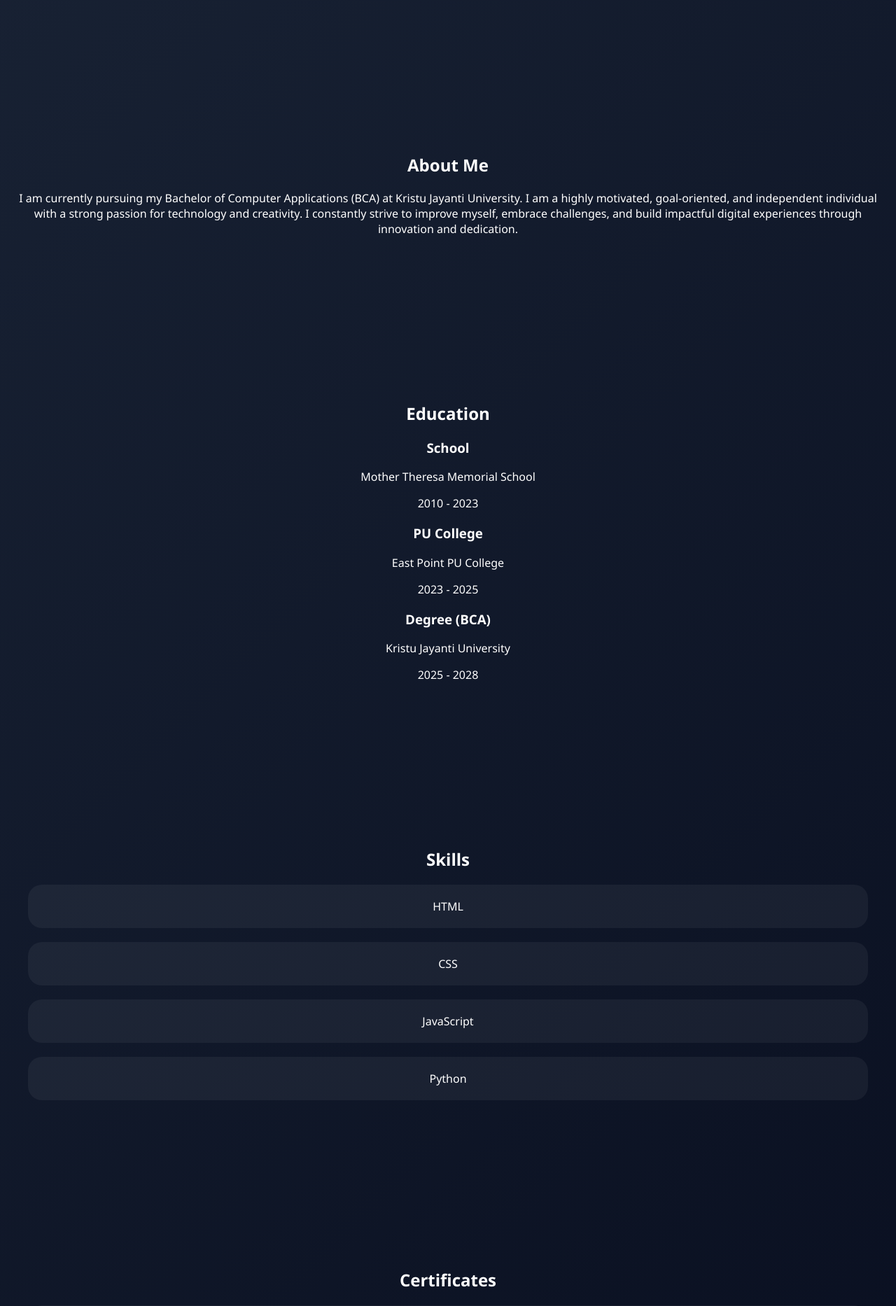
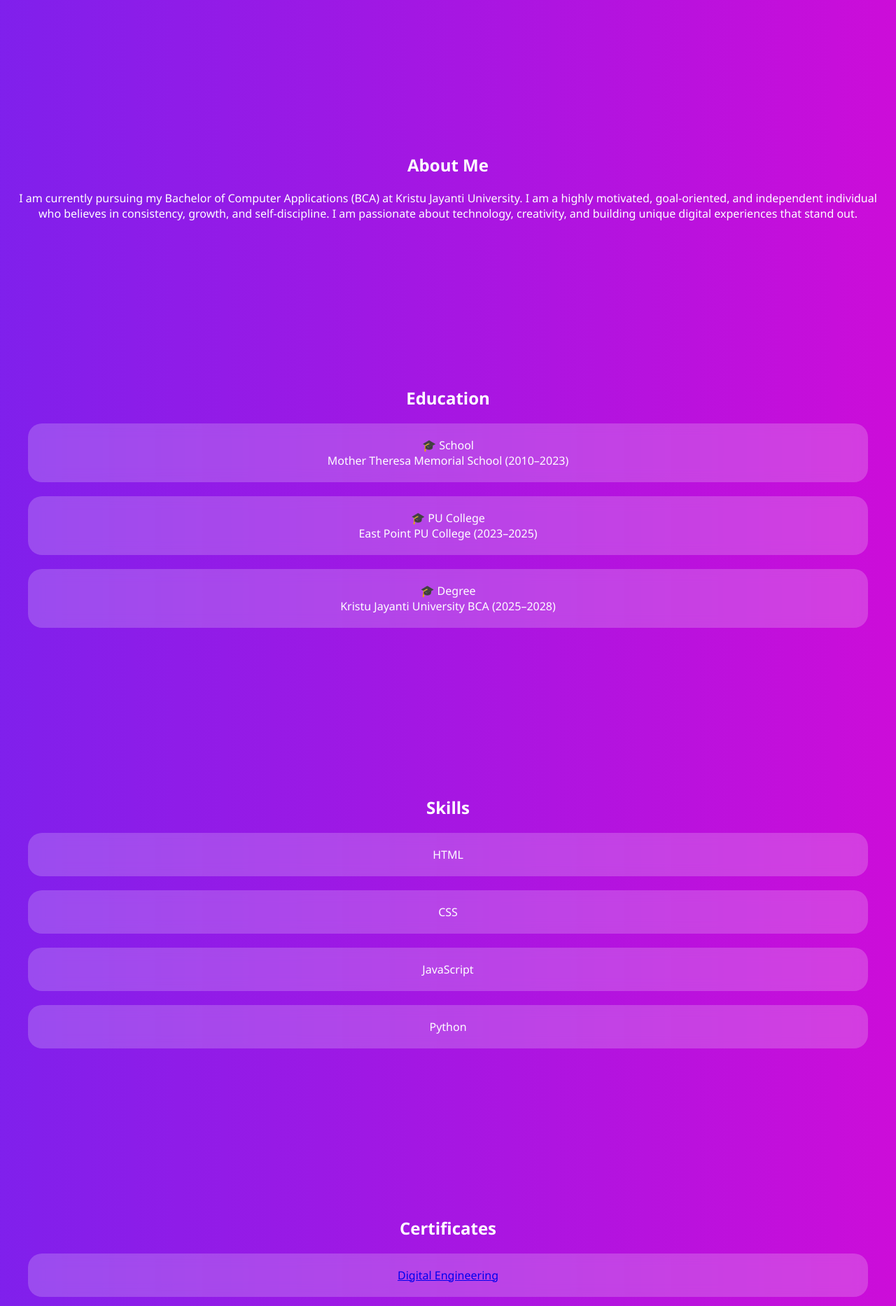
Before and after one commit to daminimnaidu777/MyPortfolio, a Flask app: page / in a window 1280 px wide. Shown: the part 901-2767 px from the top of the page at 70% size. Run offline with Flask 3, Linux system fonts and the light colour scheme; some libraries are stand-ins or nearby versions.

Commit message:
new changes

```diff
--- a/static/style.css
+++ b/static/style.css
@@ -1,190 +1,158 @@
 body {
-    margin: 0;
-    font-family: 'Segoe UI';
-    color: white;
-    background: linear-gradient(-45deg, #0f172a, #020617, #1e293b, #020617);
-    background-size: 400% 400%;
-    animation: bg 10s infinite;
-    scroll-behavior: smooth;
+margin:0;
+font-family: 'Segoe UI';
+color:white;
+scroll-behavior:smooth;
+
+/* 🌈 COLORFUL BACKGROUND */
+background: linear-gradient(270deg, #ff00cc, #3333ff, #00ffcc, #ff6600);
+background-size: 800% 800%;
+animation: gradient 12s ease infinite;
 }
 
-@keyframes bg {
-    0% {background-position: 0%}
-    50% {background-position: 100%}
-    100% {background-position: 0%}
+@keyframes gradient {
+0%{background-position:0%}
+50%{background-position:100%}
+100%{background-position:0%}
 }
 
 /* NAV */
 nav {
-    display: flex;
-    justify-content: space-between;
-    padding: 20px;
-    position: fixed;
-    width: 100%;
-    background: rgba(0,0,0,0.5);
+display:flex;
+justify-content:space-between;
+padding:20px;
+background: rgba(0,0,0,0.5);
+position:fixed;
+width:100%;
 }
 
 /* HERO */
 .hero {
-    height: 100vh;
-    display: flex;
-    justify-content: center;
-    align-items: center;
+height:100vh;
+display:flex;
+flex-direction:column;
+justify-content:center;
+align-items:center;
 }
 
+/* PROFILE */
 .profile {
-    width: 150px;
-    height: 150px;
-    border-radius: 50%;
-    border: 4px solid cyan;
-    animation: float 3s infinite;
+width:160px;
+height:160px;
+border-radius:50%;
+border:4px solid white;
+animation: float 4s infinite;
 }
 
 @keyframes float {
-    50% {transform: translateY(-15px);}
+50% { transform: translateY(-20px); }
 }
 
-h1 {
-    font-size: 40px;
-    text-shadow: 0 0 20px cyan;
+/* TEXT */
+.glow {
+font-size:40px;
+text-shadow:0 0 20px white;
 }
 
 /* TYPING */
 .typing {
-    border-right: 2px solid cyan;
-    white-space: nowrap;
-    overflow: hidden;
-    animation: typing 4s steps(30), blink .5s infinite;
+border-right:2px solid white;
+white-space:nowrap;
+overflow:hidden;
+animation:typing 4s steps(30), blink .5s infinite;
 }
 
 @keyframes typing {
-    from {width:0}
-    to {width:100%}
+from{width:0}
+to{width:100%}
+}
+@keyframes blink {
+50%{border-color:transparent}
 }
 
-@keyframes blink {
-    50% {border-color: transparent}
-}
-
-/* SECTION */
+/* SECTIONS */
 section {
-    padding: 100px 20px;
-    text-align: center;
+padding:100px 20px;
+text-align:center;
 }
 
 /* CARDS */
 .card {
-    margin: 20px;
-    padding: 20px;
-    background: rgba(255,255,255,0.05);
-    border-radius: 20px;
-    transition: 0.3s;
+background: rgba(255,255,255,0.2);
+margin:20px;
+padding:20px;
+border-radius:20px;
+backdrop-filter: blur(10px);
+transition:0.3s;
 }
 
 .card:hover {
-    transform: scale(1.1);
-    box-shadow: 0 0 20px cyan;
-}
-
-/* TIMELINE */
-.timeline {
-    width: 80%;
-    margin: auto;
+transform: scale(1.1);
+box-shadow:0 0 20px white;
 }
 
 /* INPUT */
 input, textarea {
-    width: 60%;
-    padding: 10px;
-    margin: 10px;
-    border-radius: 10px;
-    border: none;
+width:60%;
+padding:10px;
+margin:10px;
+border-radius:10px;
+border:none;
 }
 
+/* BUTTON */
 button {
-    padding: 10px 20px;
-    border: none;
-    background: cyan;
-    border-radius: 10px;
+padding:10px 20px;
+background:white;
+border:none;
+border-radius:10px;
 }
 
 /* FOOTER */
 footer {
-    background: black;
-    padding: 20px;
+padding:20px;
+background:black;
 }
 
-.socials a {
-    margin: 10px;
-    color: cyan;
-    text-decoration: none;
+/* 🦋 BUTTERFLY ANIMATION */
+.butterfly, .butterfly2 {
+position:absolute;
+width:50px;
+height:50px;
+background:url('https://cdn-icons-png.flaticon.com/512/616/616494.png') no-repeat center;
+background-size:contain;
+animation:fly 10s linear infinite;
 }
 
-/* 🔥 PARTICLES (PHOENIX STYLE) */
-.particles {
-    position: absolute;
-    width: 100%;
-    height: 100%;
-    background: url('https://www.transparenttextures.com/patterns/stardust.png');
-    animation: move 20s linear infinite;
+.butterfly2 {
+animation-duration:15s;
+top:50%;
 }
 
-@keyframes move {
-    from {background-position: 0 0;}
-    to {background-position: 1000px 1000px;}
-}
-/* CENTER PAGE (RESULT PAGE) */
-.center-page {
-    display: flex;
-    justify-content: center;
-    align-items: center;
-    height: 100vh;
+@keyframes fly {
+0% {left:-10%; top:20%;}
+50% {left:50%; top:40%;}
+100% {left:110%; top:10%;}
 }
 
-/* SUCCESS BOX */
-.success-box {
-    background: rgba(255,255,255,0.05);
-    padding: 40px;
-    border-radius: 20px;
-    text-align: center;
-    box-shadow: 0 0 30px cyan;
-    animation: pop 0.5s ease;
+/* SUCCESS PAGE */
+.center-page {
+display:flex;
+justify-content:center;
+align-items:center;
+height:100vh;
 }
 
-@keyframes pop {
-    from { transform: scale(0.7); opacity: 0; }
-    to { transform: scale(1); opacity: 1; }
+.success-box {
+background:white;
+color:black;
+padding:30px;
+border-radius:20px;
 }
 
-/* BUTTON */
 .btn {
-    display: inline-block;
-    margin-top: 20px;
-    padding: 10px 20px;
-    background: cyan;
-    border-radius: 10px;
-    text-decoration: none;
-    color: black;
-    font-weight: bold;
+padding:10px 20px;
+background:black;
+color:white;
+text-decoration:none;
 }
-
-/* TABLE (ADMIN PAGE) */
-.table {
-    width: 90%;
-    margin: 30px auto;
-    border-collapse: collapse;
-}
-
-.table th, .table td {
-    border: 1px solid #00f5ff;
-    padding: 10px;
-    text-align: center;
-}
-
-.table th {
-    background: rgba(0,0,0,0.6);
-}
-
-.table tr:hover {
-    background: rgba(0,255,255,0.1);
-}
--- a/templates/index.html
+++ b/templates/index.html
@@ -1,19 +1,20 @@
 <!DOCTYPE html>
-<html lang="en">
+<html>
 <head>
-<meta charset="UTF-8">
-<title>Damini M Naidu Portfolio</title>
+<title>Damini Portfolio</title>
 <link rel="stylesheet" href="{{ url_for('static', filename='style.css') }}">
-
-<!-- AOS Animation -->
 <link href="https://unpkg.com/aos@2.3.4/dist/aos.css" rel="stylesheet">
 </head>
 
 <body>
 
-<!-- 🔥 NAVBAR -->
+<!-- 🦋 BUTTERFLIES -->
+<div class="butterfly"></div>
+<div class="butterfly2"></div>
+
+<!-- NAVBAR -->
 <nav>
-    <h2>🔥 Damini M Naidu</h2>
+<h2>🦋 Damini M Naidu</h2>
 <div>
 <a href="#about">About</a>
 <a href="#education">Education</a>
@@ -23,73 +24,44 @@
 </div>
 </nav>
 
-<!-- 🔥 HERO SECTION -->
+<!-- HERO -->
 <section class="hero">
-    <div class="hero-content" data-aos="zoom-in">
 <img src="{{ url_for('static', filename='images/profile.jpg') }}" class="profile">
-        <h1>Damini M Naidu</h1>
+
+<h1 class="glow">Damini M Naidu</h1>
 <p class="typing">Creative Developer | Dreamer | Achiever</p>
-    </div>
-
-    <!-- 🔥 ANIMATED BACKGROUND -->
-    <div class="particles"></div>
 </section>
 
-<!-- 🔥 ABOUT -->
+<!-- ABOUT -->
 <section id="about" data-aos="fade-up">
 <h2>About Me</h2>
 <p>
 I am currently pursuing my Bachelor of Computer Applications (BCA) at Kristu Jayanti University.
-        I am a highly motivated, goal-oriented, and independent individual with a strong passion for technology and creativity.
-        I constantly strive to improve myself, embrace challenges, and build impactful digital experiences through innovation and dedication.
+I am a highly motivated, goal-oriented, and independent individual who believes in consistency, growth, and self-discipline.
+I am passionate about technology, creativity, and building unique digital experiences that stand out.
 </p>
 </section>
 
-<!-- 🎓 EDUCATION -->
+<!-- EDUCATION -->
 <section id="education">
 <h2>Education</h2>
 
-<div class="timeline">
+<div class="card">🎓 School<br>Mother Theresa Memorial School (2010–2023)</div>
+<div class="card">🎓 PU College<br>East Point PU College (2023–2025)</div>
+<div class="card">🎓 Degree<br>Kristu Jayanti University BCA (2025–2028)</div>
 
-<div class="timeline-item">
-<div class="content">
-<h3>School</h3>
-<p>Mother Theresa Memorial School</p>
-<p>2010 - 2023</p>
-</div>
-</div>
-
-<div class="timeline-item">
-<div class="content">
-<h3>PU College</h3>
-<p>East Point PU College</p>
-<p>2023 - 2025</p>
-</div>
-</div>
-
-<div class="timeline-item">
-<div class="content">
-<h3>Degree (BCA)</h3>
-<p>Kristu Jayanti University</p>
-<p>2025 - 2028</p>
-</div>
-</div>
-
-</div>
 </section>
 
-<!-- 💻 SKILLS -->
+<!-- SKILLS -->
 <section id="skills">
 <h2>Skills</h2>
-
 <div class="card">HTML</div>
 <div class="card">CSS</div>
 <div class="card">JavaScript</div>
 <div class="card">Python</div>
-
 </section>
 
-<!-- 📜 CERTIFICATES -->
+<!-- CERTIFICATES -->
 <section id="certificates">
 <h2>Certificates</h2>
 
@@ -109,10 +81,9 @@
 <a href="{{ url_for('static', filename='certificates/cert4.pdf') }}" target="_blank">Front End Web Developer</a>
 </div>
 
-
 </section>
 
-<!-- 📩 CONTACT -->
+<!-- CONTACT -->
 <section id="contact">
 <h2>Contact Me</h2>
 
@@ -120,28 +91,32 @@
 <input type="text" name="name" placeholder="Your Name" required>
 <input type="email" name="email" placeholder="Your Email" required>
 <textarea name="message" placeholder="Your Message" required></textarea>
-<button type="submit">Send Message 🚀</button>
+<button type="submit">Send 🚀</button>
 </form>
 
 </section>
 
-<!-- 🔥 FOOTER -->
+<!-- FOOTER -->
 <footer>
 <p>© 2026 Damini M Naidu | All Rights Reserved</p>
 
-<div class="socials">
-<a href="https://github.com/daminimnaidu777" target="_blank">GitHub</a>
-<a href="https://www.linkedin.com/in/damini-m-naidu-54b00838b" target="_blank">LinkedIn</a>
+<a href="https://github.com/daminimnaidu777" target="_blank">GitHub</a> |
+<a href="https://www.linkedin.com/in/damini-m-naidu-54b00838b" target="_blank">LinkedIn</a> |
 <a href="mailto:daminimnaidu777@gmail.com">Gmail</a>
-</div>
-
 </footer>
 
-<!-- JS -->
 <script src="https://unpkg.com/aos@2.3.4/dist/aos.js"></script>
-<script>
-AOS.init();
-</script>
+<script>AOS.init();</script>
 
 </body>
 </html>
+
+https://www.linkedin.com/in/damini-m-naidu-54b00838b
+
+<div class="card">
+<a href="{{ url_for('static', filename='certificates/cert3.pdf') }}" target="_blank">Node.JS</a>
+</div>
+
+<div class="card">
+<a href="{{ url_for('static', filename='certificates/cert4.pdf') }}" target="_blank">Front End Web Developer</a>
+</div>
```
Also changed, not shown: templates/messages.html (+3 -7 lines), templates/result.html (+4 -8 lines). Lines whose indentation alone changed are shown as unchanged.
